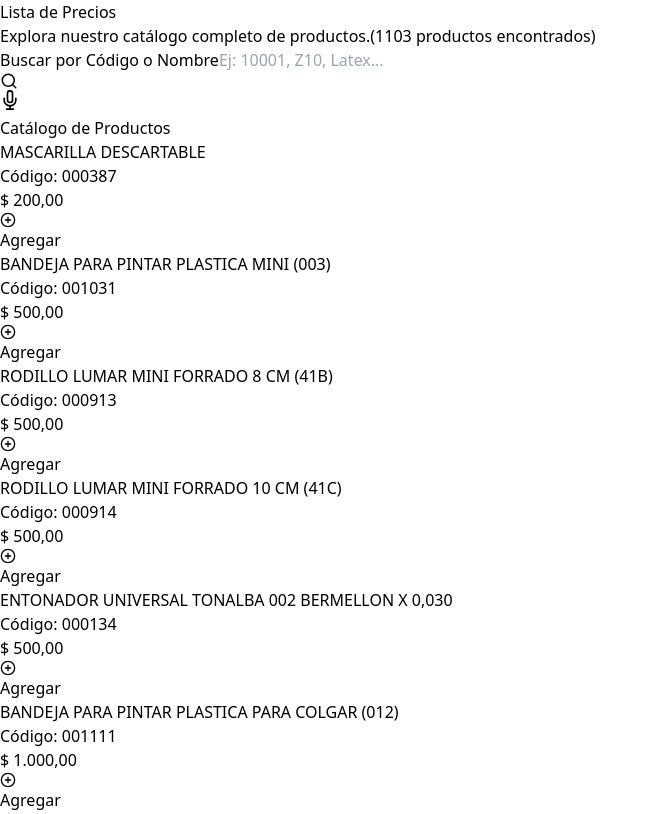
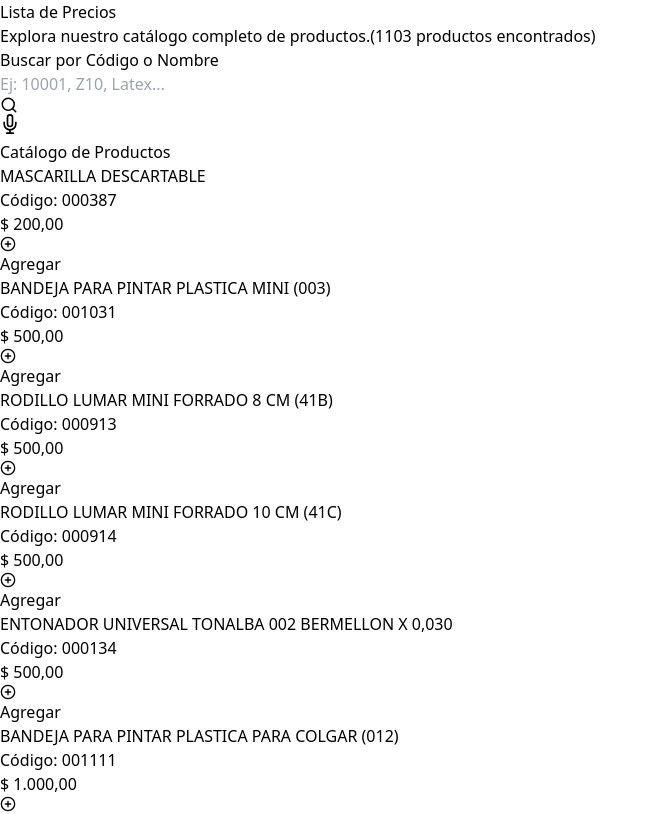
Before and after one commit to Nrlsb/outlet, a React (Vite) app: page / in a window 1280 px wide. Shown: the top 814 px of the page, without its empty margins (0-658 px from the left). Built offline with nearby package versions, Linux system fonts and the light colour scheme.

Commit message:
Version 1.0.5

```diff
--- a/src/App.jsx
+++ b/src/App.jsx
@@ -567,12 +567,15 @@ function PriceListPage() {
         </p>
       </header>
 
-      {/* --- Barra de Filtros --- */}
+      {/* --- Barra de Filtros (CORREGIDA) --- */}
       <div className="grid grid-cols-1 md:grid-cols-1 gap-4 mb-6 p-3 sm:p-4 bg-white rounded-lg shadow-sm border border-gray-200">
-        <div className="relative">
+        {/* 1. Contenedor del item de la grilla (sin 'relative') */}
+        <div>
           <label htmlFor="search" className="block text-sm font-medium text-gray-700 mb-1">
             Buscar por Código o Nombre
           </label>
+          {/* 2. Div 'relative' que envuelve SOLO el input y los íconos */}
+          <div className="relative">
             <input
               type="text"
               id="search"
@@ -582,10 +585,10 @@ function PriceListPage() {
               // Ajuste en padding para evitar solapamiento
               className="w-full pl-10 pr-12 py-2 border border-gray-300 rounded-md shadow-sm focus:outline-none focus:ring-2 focus:ring-blue-500 focus:border-blue-500"
             />
-          {/* Icono de Lupa a la izquierda - CORREGIDO: Se quitó el 'mt-1' innecesario para un mejor centrado */}
+            {/* 3. Icono de Lupa (ahora centrado correctamente) */}
             <SearchIcon size={18} className="absolute left-3 top-1/2 transform -translate-y-1/2 text-gray-400" />
 
-          {/* Botón de Búsqueda por Voz a la derecha - CORREGIDO: Se quitó el 'mt-1' innecesario para un mejor centrado */}
+            {/* 4. Botón de Búsqueda por Voz (ahora centrado correctamente) */}
             <button
               onClick={handleVoiceSearch}
               className={`absolute right-0 top-1/2 transform -translate-y-1/2 p-2 rounded-full transition-colors ${
@@ -603,6 +606,9 @@ function PriceListPage() {
             </button>
           </div>
         </div>
+      </div>
+      {/* --- Fin Barra de Filtros (CORREGIDA) --- */}
+
 
       {/* --- Lista/Carrito de Productos Seleccionados (Sin cambios) --- */}
       <CartList
```
Lines whose indentation alone changed are shown as unchanged.
